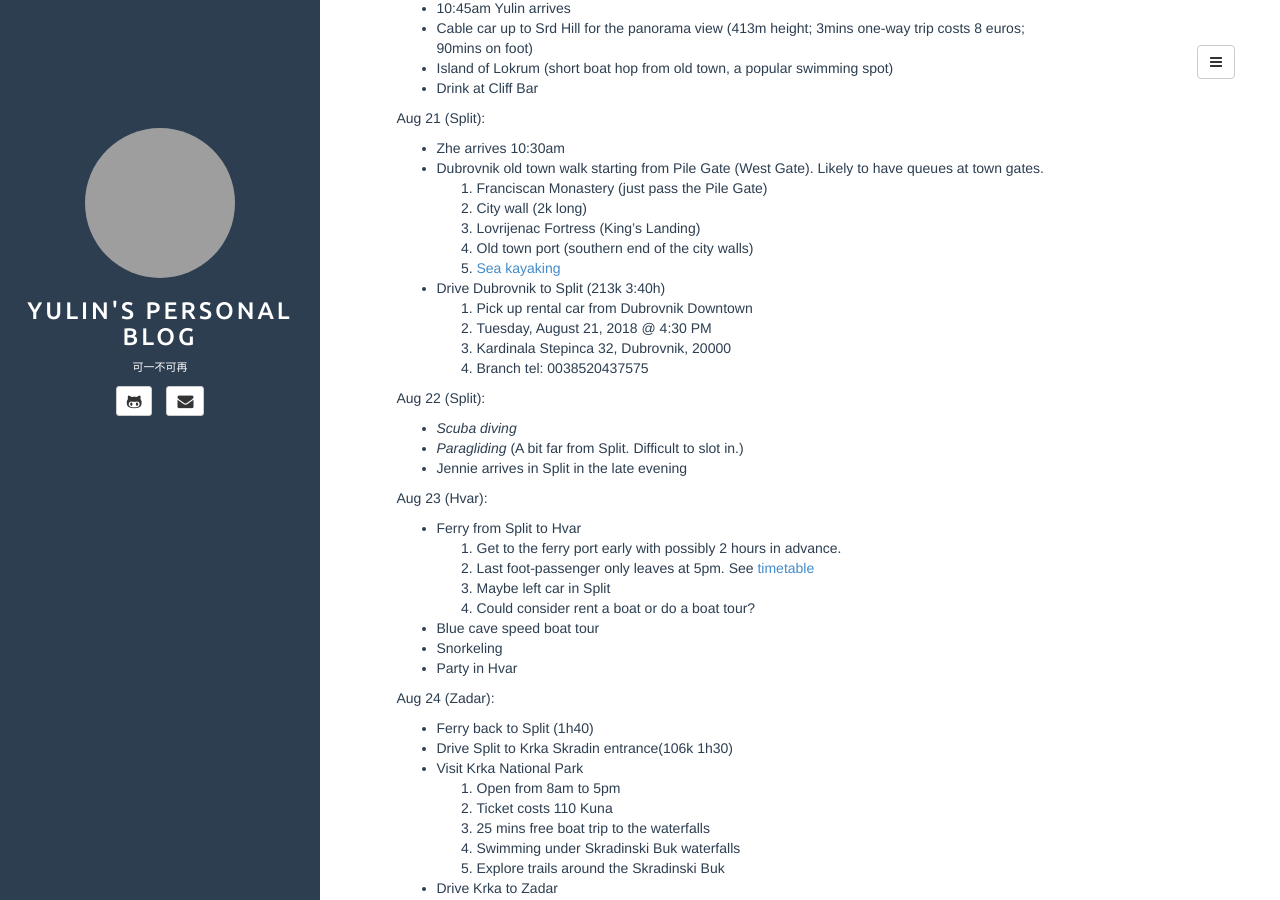
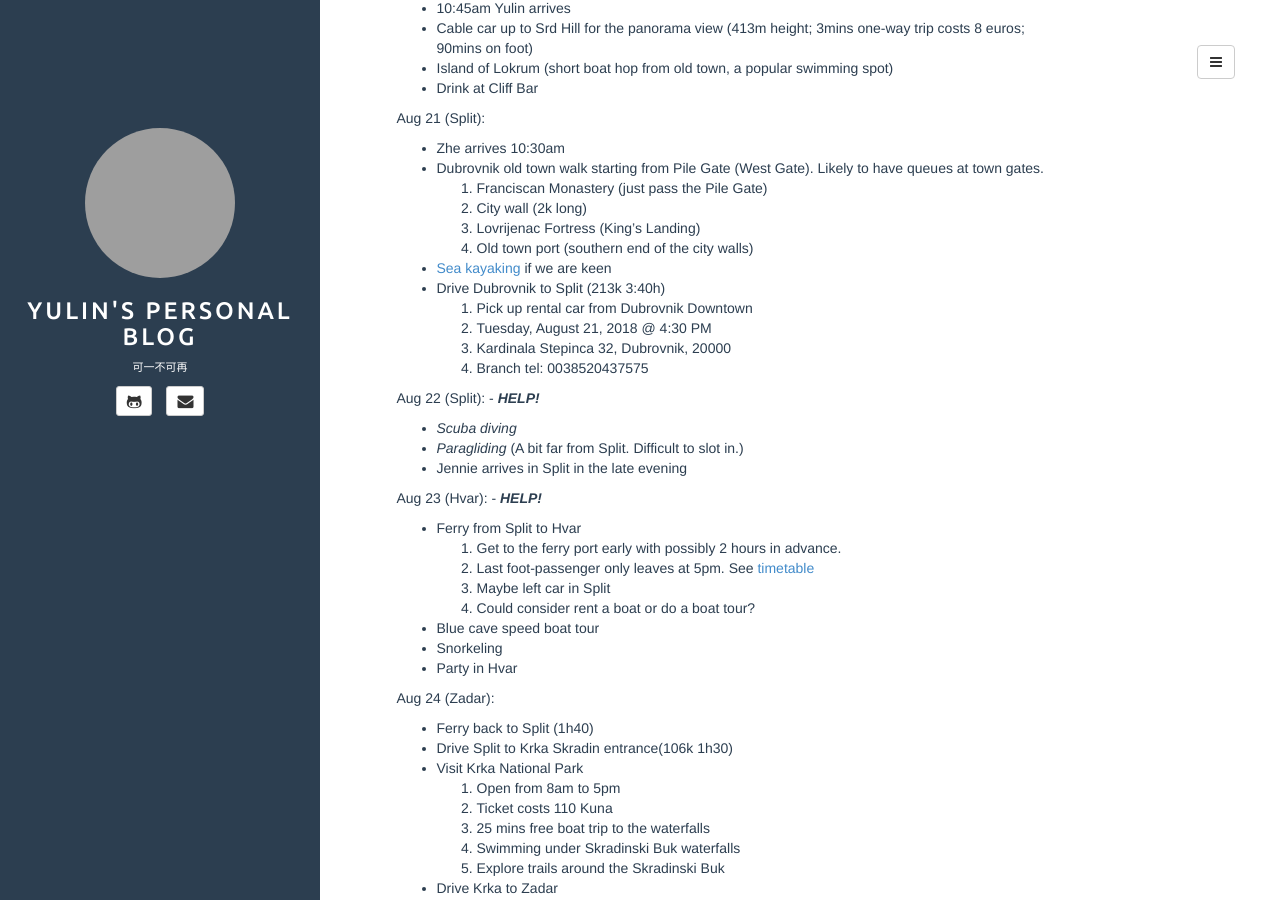
Before and after one commit to JimmyWuMadchester/JimmyWuMadchester.github.io, a Jekyll site: the page built from _posts/2018-07-21-CroatiaTrip.md, in a window 1280 px wide and 900 px high, scrolled down 504 px. Built offline with Jekyll 4.4.1, drawn with Linux system fonts in a browser that asks for light colours; comment, search, counter and statistics services are not loaded; grey boxes are pictures that could not be loaded.

Commit message:
first draft done.

```diff
--- a/_posts/2018-07-21-CroatiaTrip.md
+++ b/_posts/2018-07-21-CroatiaTrip.md
@@ -37,20 +37,20 @@ Aug 21 (Split):
     1. City wall (2k long)
     1. Lovrijenac Fortress (King's Landing)
     1. Old town port (southern end of the city walls)
-    1. [Sea kayaking](https://www.adventuredubrovnik.com/)
+* [Sea kayaking](https://www.adventuredubrovnik.com/) if we are keen
 * Drive Dubrovnik to Split (213k 3:40h)
     1. Pick up rental car from Dubrovnik Downtown
     1. Tuesday, August 21, 2018 @ 4:30 PM
     1. Kardinala Stepinca 32, Dubrovnik, 20000
     1. Branch tel: 0038520437575
 
-Aug 22 (Split):
+Aug 22 (Split): - ***HELP!***
 
 * *Scuba diving*
 * *Paragliding* (A bit far from Split. Difficult to slot in.)
 * Jennie arrives in Split in the late evening
 
-Aug 23 (Hvar):
+Aug 23 (Hvar): - ***HELP!***
 
 * Ferry from Split to Hvar
     1. Get to the ferry port early with possibly 2 hours in advance.
```
